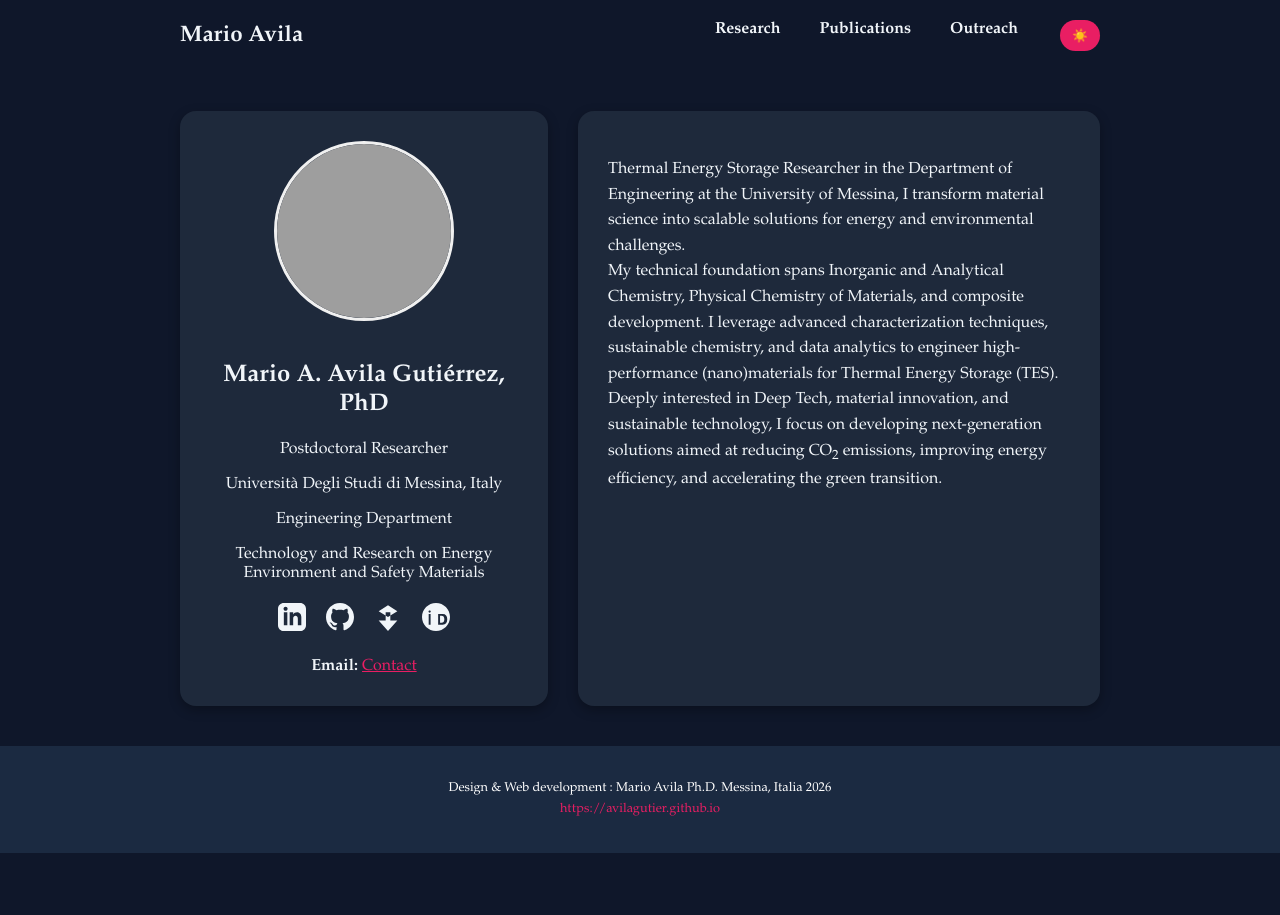
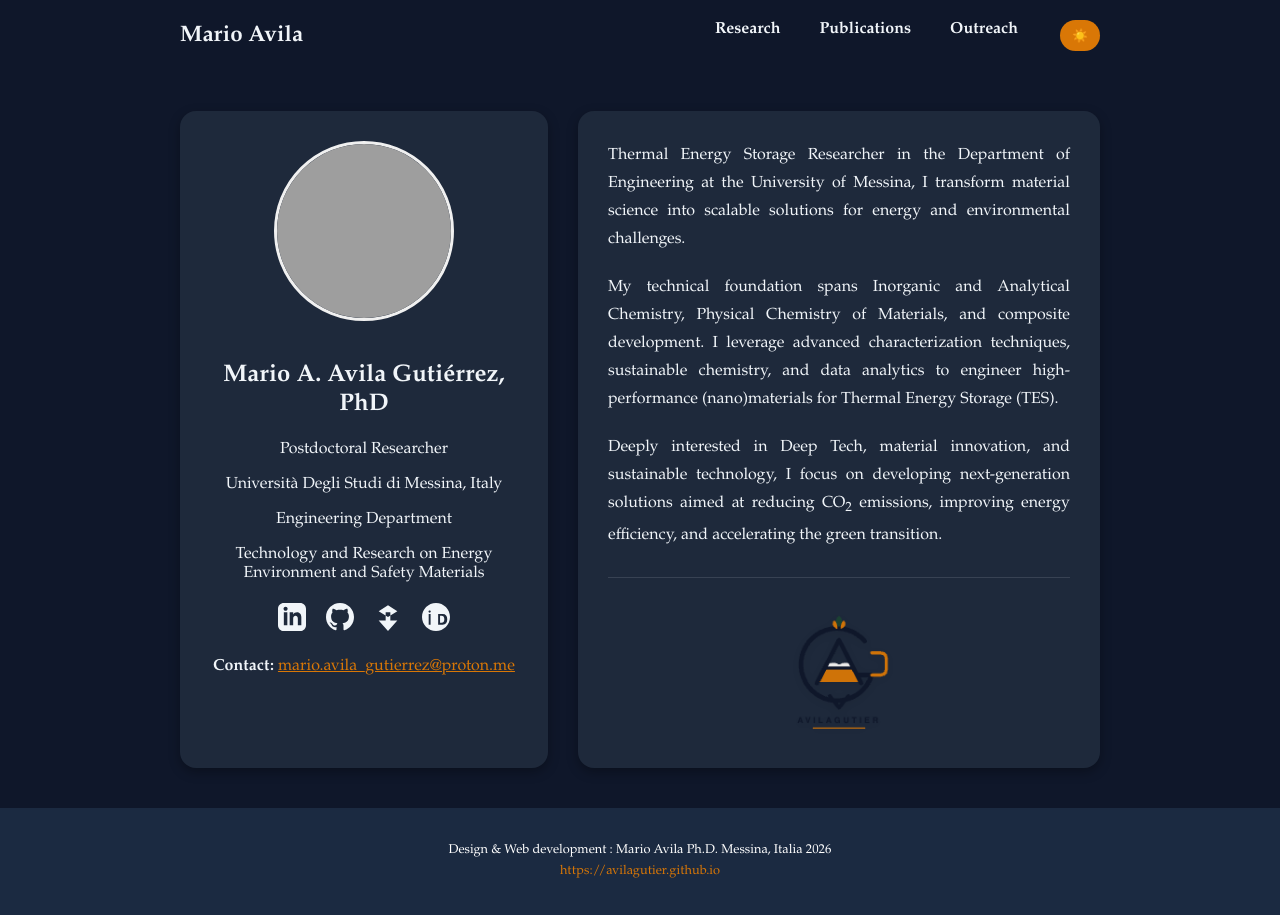
Before and after one commit to avilagutier/avilagutier.github.io, a plain HTML site: page index.html in a window 1280 px wide. Both pictures are taken after a click on the button "Switch to dark mode". Before the commit the page ends 853 px from the top, so only its background shows below. Drawn offline with Linux system fonts and the light colour scheme; grey boxes are pictures that could not be loaded.

Commit message:
feat: justificar texto de presentacion, agregar logo Avilagutier y armonizar paleta ambar

```diff
--- a/index.html
+++ b/index.html
@@ -1,5 +1,6 @@
 <!DOCTYPE html>
 <html lang="en">
+
 <head>
   <meta charset="UTF-8">
   <meta name="viewport" content="width=device-width, initial-scale=1.0">
@@ -13,6 +14,7 @@
   </script>
   <title>Mario Avila | Home</title>
 </head>
+
 <body>
   <div class="page-wrapper">
     <header class="navbar">
@@ -39,42 +41,62 @@
           <p>Engineering Department</p>
           <p>Technology and Research on Energy Environment and Safety Materials</p>
 
-         <div class="cover-social">
+          <div class="cover-social">
             <a href="https://www.linkedin.com/in/avilagutierrez-marioalberto/" target="_blank" title="LinkedIn">
-              <svg viewBox="0 0 24 24" fill="currentColor"><path d="M19 0h-14c-2.761 0-5 2.239-5 5v14c0 2.761 2.239 5 5 5h14c2.762 0 5-2.239 5-5v-14c0-2.761-2.238-5-5-5zm-11 19h-3v-11h3v11zm-1.5-12.268c-.966 0-1.75-.79-1.75-1.764s.784-1.764 1.75-1.764 1.75.79 1.75 1.764-.783 1.764-1.75 1.764zm13.5 12.268h-3v-5.604c0-3.368-4-3.113-4 0v5.604h-3v-11h3v1.765c1.396-2.586 7-2.777 7 2.476v6.759z"/></svg>
+              <svg viewBox="0 0 24 24" fill="currentColor">
+                <path
+                  d="M19 0h-14c-2.761 0-5 2.239-5 5v14c0 2.761 2.239 5 5 5h14c2.762 0 5-2.239 5-5v-14c0-2.761-2.238-5-5-5zm-11 19h-3v-11h3v11zm-1.5-12.268c-.966 0-1.75-.79-1.75-1.764s.784-1.764 1.75-1.764 1.75.79 1.75 1.764-.783 1.764-1.75 1.764zm13.5 12.268h-3v-5.604c0-3.368-4-3.113-4 0v5.604h-3v-11h3v1.765c1.396-2.586 7-2.777 7 2.476v6.759z" />
+              </svg>
             </a>
 
             <a href="https://github.com/avilagutier" target="_blank" title="GitHub">
-              <svg viewBox="0 0 24 24" fill="currentColor"><path d="M12 0c-6.626 0-12 5.373-12 12 0 5.302 3.438 9.8 8.207 11.387.599.111.793-.261.793-.577v-2.234c-3.338.726-4.033-1.416-4.033-1.416-.546-1.387-1.333-1.756-1.333-1.756-1.089-.745.083-.729.083-.729 1.205.084 1.839 1.237 1.839 1.237 1.07 1.834 2.807 1.304 3.492.997.107-.775.418-1.305.762-1.604-2.665-.305-5.467-1.334-5.467-5.931 0-1.311.469-2.381 1.236-3.221-.124-.303-.535-1.524.117-3.176 0 0 1.008-.322 3.301 1.23.957-.266 1.983-.399 3.003-.404 1.02.005 2.047.138 3.006.404 2.291-1.552 3.297-1.23 3.297-1.23.653 1.653.242 2.874.118 3.176.77.84 1.235 1.911 1.235 3.221 0 4.609-2.807 5.624-5.479 5.921.43.372.823 1.102.823 2.222v3.293c0 .319.192.694.801.576 4.765-1.589 8.199-6.086 8.199-11.386 0-6.627-5.373-12-12-12z"/></svg>
+              <svg viewBox="0 0 24 24" fill="currentColor">
+                <path
+                  d="M12 0c-6.626 0-12 5.373-12 12 0 5.302 3.438 9.8 8.207 11.387.599.111.793-.261.793-.577v-2.234c-3.338.726-4.033-1.416-4.033-1.416-.546-1.387-1.333-1.756-1.333-1.756-1.089-.745.083-.729.083-.729 1.205.084 1.839 1.237 1.839 1.237 1.07 1.834 2.807 1.304 3.492.997.107-.775.418-1.305.762-1.604-2.665-.305-5.467-1.334-5.467-5.931 0-1.311.469-2.381 1.236-3.221-.124-.303-.535-1.524.117-3.176 0 0 1.008-.322 3.301 1.23.957-.266 1.983-.399 3.003-.404 1.02.005 2.047.138 3.006.404 2.291-1.552 3.297-1.23 3.297-1.23.653 1.653.242 2.874.118 3.176.77.84 1.235 1.911 1.235 3.221 0 4.609-2.807 5.624-5.479 5.921.43.372.823 1.102.823 2.222v3.293c0 .319.192.694.801.576 4.765-1.589 8.199-6.086 8.199-11.386 0-6.627-5.373-12-12-12z" />
+              </svg>
             </a>
 
-            <a href="https://scholar.google.com/citations?user=Bj6CO1QAAAAJ&hl=en&authuser=1" target="_blank" title="Google Scholar">
-              <svg viewBox="0 0 24 24" fill="currentColor"><path d="M12 24l-8-9h6v-7h4v7h6l-8 9zm8-17l-8-5-8 5 8 5 8-5z"/></svg>
+            <a href="https://scholar.google.com/citations?user=Bj6CO1QAAAAJ&hl=en&authuser=1" target="_blank"
+              title="Google Scholar">
+              <svg viewBox="0 0 24 24" fill="currentColor">
+                <path d="M12 24l-8-9h6v-7h4v7h6l-8 9zm8-17l-8-5-8 5 8 5 8-5z" />
+              </svg>
             </a>
 
             <a href="https://orcid.org/0000-0002-9972-3721" target="_blank" title="ORCID">
-              <svg viewBox="0 0 24 24" fill="currentColor"><path d="M12 0c-6.627 0-12 5.373-12 12s5.373 12 12 12 12-5.373 12-12-5.373-12-12-12zm-4.633 18.618h-1.637v-9.236h1.637v9.236zm-.818-10.273c-.538 0-.973-.435-.973-.973s.435-.973.973-.973.973.435.973.973-.435.973-.973.973zm11.236 10.273h-3.955v-9.236h3.955c2.518 0 3.864 1.636 3.864 4.618 0 2.945-1.345 4.618-3.864 4.618zm-1.091-7.6h-1.227v5.964h1.227c1.555 0 2.455-.836 2.455-2.982 0-2.145-.9-2.982-2.455-2.982z"/></svg>
+              <svg viewBox="0 0 24 24" fill="currentColor">
+                <path
+                  d="M12 0c-6.627 0-12 5.373-12 12s5.373 12 12 12 12-5.373 12-12-5.373-12-12-12zm-4.633 18.618h-1.637v-9.236h1.637v9.236zm-.818-10.273c-.538 0-.973-.435-.973-.973s.435-.973.973-.973.973.435.973.973-.435.973-.973.973zm11.236 10.273h-3.955v-9.236h3.955c2.518 0 3.864 1.636 3.864 4.618 0 2.945-1.345 4.618-3.864 4.618zm-1.091-7.6h-1.227v5.964h1.227c1.555 0 2.455-.836 2.455-2.982 0-2.145-.9-2.982-2.455-2.982z" />
+              </svg>
             </a>
           </div>
 
           <div class="cover-email">
-            <strong>Email:</strong>
-            <a href="mailto:mario.avila-gutierrez@fulbrightmail.org">Contact</a>
+            <strong>Contact:</strong>
+            <a href="mailto:mario.avila-gutierrez@fulbrightmail.org">mario.avila_gutierrez@proton.me</a>
           </div>
         </div>
 
         <div class="cover-right">
           <div class="cover-presentation">
             <p>
-              Thermal Energy Storage Researcher in the Department of Engineering at the University of Messina, I transform material science into scalable solutions for energy and
-              environmental challenges.
-              <br>
-              My technical foundation spans Inorganic and Analytical Chemistry, Physical Chemistry of Materials, and composite development. I leverage advanced characterization techniques, sustainable chemistry, and data analytics to engineer high-performance (nano)materials for Thermal Energy Storage (TES).
-              <br>
-              Deeply interested in Deep Tech, material innovation, and sustainable technology, I focus on developing next-generation solutions aimed at reducing CO<sub>2</sub> emissions, improving energy efficiency,
-              and accelerating the green transition.
-              <br>
+              Thermal Energy Storage Researcher in the Department of Engineering at the University of Messina, I
+              transform material science into scalable solutions for energy and environmental challenges.
             </p>
+            <p>
+              My technical foundation spans Inorganic and Analytical Chemistry, Physical Chemistry of Materials, and
+              composite development. I leverage advanced characterization techniques, sustainable chemistry, and data
+              analytics to engineer high-performance (nano)materials for Thermal Energy Storage (TES).
+            </p>
+            <p>
+              Deeply interested in Deep Tech, material innovation, and sustainable technology, I focus on developing
+              next-generation solutions aimed at reducing CO<sub>2</sub> emissions, improving energy efficiency, and
+              accelerating the green transition.
+            </p>
+          </div>
+
+          <div class="cover-brand-seal">
+            <img src="doc/logo_avilagutier.png" alt="Avilagutier Logo" class="brand-seal-img">
           </div>
         </div>
 
@@ -86,6 +108,7 @@
       <p class="agrad">https://avilagutier.github.io</p>
     </footer>
   </div>
-<script src="script_avilagutier.js"></script>
+  <script src="script_avilagutier.js"></script>
 </body>
+
 </html>
--- a/style_avilagutier.css
+++ b/style_avilagutier.css
@@ -59,7 +59,7 @@ body {
 }
 
 .nav-links a:hover {
-  background-color: #E91E63;
+  background-color: #D97706;
   color: white;
 }
 
@@ -95,7 +95,7 @@ html.dark-theme .project-card,
 html.dark-theme .pub-item {
   background-color: #1e293b;
   color: #f1f5f9;
-    box-shadow: 0 4px 12px rgba(0,0,0,0.3);
+  box-shadow: 0 4px 12px rgba(0, 0, 0, 0.3);
 }
 
 html.dark-theme .nav-brand .nombre a,
@@ -116,7 +116,7 @@ html.dark-theme .nav-links a {
 }
 
 html.dark-theme #dark-mode-toggle {
-    background: #E91E63;
+  background: #D97706;
 }
 
 /* --- SECCIÓN PRINCIPAL (COVER) --- */
@@ -126,11 +126,12 @@ html.dark-theme #dark-mode-toggle {
   padding: 40px 0;
 }
 
-.cover-left, .cover-right {
+.cover-left,
+.cover-right {
   background: white;
   padding: 30px;
   border-radius: 16px;
-  box-shadow: 0 4px 12px rgba(0,0,0,0.05);
+  box-shadow: 0 4px 12px rgba(0, 0, 0, 0.05);
 }
 
 .cover-left {
@@ -141,7 +142,8 @@ html.dark-theme #dark-mode-toggle {
 .cover-right {
   flex: 1.5;
   line-height: 1.6;
-  text-align: left; /* Antes decía justify */
+  text-align: left;
+  /* Antes decía justify */
 }
 
 .profile-img {
@@ -157,24 +159,29 @@ html.dark-theme #dark-mode-toggle {
 .cover-social {
   display: flex;
   justify-content: center;
-  gap: 20px; /* Espacio entre logos */
+  gap: 20px;
+  /* Espacio entre logos */
   margin: 20px 0;
 }
 
 .cover-social a {
-  color: #154360; /* Color azul institucional */
+  color: #154360;
+  /* Color azul institucional */
   transition: transform 0.3s ease, color 0.3s ease;
 }
 
 .cover-social svg {
-  width: 28px; /* Tamaño del icono */
+  width: 28px;
+  /* Tamaño del icono */
   height: 28px;
 }
 
 /* Efecto al pasar el mouse */
 .cover-social a:hover {
-  color: #E91E63; /* Cambia al color rosa/acento */
-  transform: scale(1.2); /* Se agranda un poco */
+  color: #D97706;
+  /* Cambia al color rosa/acento */
+  transform: scale(1.2);
+  /* Se agranda un poco */
 }
 
 /* En modo oscuro, los iconos deben ser claros */
@@ -205,7 +212,7 @@ html.dark-theme .institution {
 html.dark-theme .doi-link,
 html.dark-theme .project-link-inline,
 html.dark-theme .cover-email a {
-  color: #E91E63;
+  color: #D97706;
 }
 
 html.dark-theme .doi-link:hover,
@@ -219,7 +226,7 @@ html.dark-theme .project-card {
 
 html.dark-theme .current-project {
   background-color: #1e293b;
-  border-left-color: #E91E63;
+  border-left-color: #D97706;
 }
 
 html.dark-theme .pub-journal {
@@ -242,8 +249,9 @@ html.dark-theme .presentations-list li {
   margin: 40px auto;
   color: #154360;
   font-size: 2em;
-  border-bottom: 2px solid #E91E63;
-  display: block; /* Cambiado a block para mejor centrado */
+  border-bottom: 2px solid #D97706;
+  display: block;
+  /* Cambiado a block para mejor centrado */
   width: fit-content;
   padding-bottom: 10px;
 }
@@ -259,7 +267,7 @@ html.dark-theme .presentations-list li {
   background: white;
   padding: 25px;
   border-radius: 12px;
-  box-shadow: 0 4px 15px rgba(0,0,0,0.05);
+  box-shadow: 0 4px 15px rgba(0, 0, 0, 0.05);
   border-left: 5px solid #154360;
   transition: transform 0.3s, box-shadow 0.3s;
   display: flex;
@@ -268,15 +276,15 @@ html.dark-theme .presentations-list li {
 
 .project-card:hover {
   transform: translateY(-5px);
-  box-shadow: 0 8px 25px rgba(0,0,0,0.1);
-  border-left-color: #E91E63;
+  box-shadow: 0 8px 25px rgba(0, 0, 0, 0.1);
+  border-left-color: #D97706;
 }
 
 .card-tag {
   font-size: 0.75em;
   text-transform: uppercase;
   font-weight: bold;
-  color: #E91E63;
+  color: #D97706;
   margin-bottom: 10px;
 }
 
@@ -319,7 +327,8 @@ html.dark-theme .presentations-list li {
 
 /* Resaltado para el proyecto actual */
 .current-project {
-  border-left: 5px solid #E91E63; /* Color de acento para destacar lo actual */
+  border-left: 5px solid #D97706;
+  /* Color de acento para destacar lo actual */
   background-color: #fff;
 }
 
@@ -337,7 +346,7 @@ html.dark-theme .presentations-list li {
 }
 
 .project-link-inline:hover {
-  color: #E91E63;
+  color: #D97706;
 }
 
 .project-link-inline svg {
@@ -351,7 +360,7 @@ html.dark-theme .presentations-list li {
 
 .sub-title {
   color: #154360;
-  border-left: 4px solid #E91E63;
+  border-left: 4px solid #D97706;
   padding-left: 15px;
   margin-bottom: 20px;
   font-size: 1.5em;
@@ -362,7 +371,7 @@ html.dark-theme .presentations-list li {
   padding: 20px;
   border-radius: 8px;
   margin-bottom: 15px;
-  box-shadow: 0 2px 8px rgba(0,0,0,0.05);
+  box-shadow: 0 2px 8px rgba(0, 0, 0, 0.05);
   transition: transform 0.2s;
 }
 
@@ -373,7 +382,7 @@ html.dark-theme .presentations-list li {
 .pub-journal {
   display: inline-block;
   background: #f0f4f8;
-  color: #E91E63;
+  color: #D97706;
   padding: 2px 10px;
   border-radius: 4px;
   font-size: 0.8em;
@@ -394,11 +403,11 @@ html.dark-theme .presentations-list li {
   color: #154360;
   text-decoration: none;
   font-weight: bold;
-  border-bottom: 1px solid #E91E63;
+  border-bottom: 1px solid #D97706;
 }
 
 .doi-link:hover {
-  color: #E91E63;
+  color: #D97706;
 }
 
 /* Diseño en dos columnas para Books y Thesis */
@@ -423,12 +432,13 @@ html.dark-theme .presentations-list li {
 
 .presentations-list li::before {
   content: "•";
-  color: #E91E63;
+  color: #D97706;
   font-size: 1.5em;
   position: absolute;
   left: 0;
   top: 5px;
 }
+
 /* --- Contenedores de Skills --- */
 .skills-intro {
   font-size: 0.9em;
@@ -451,15 +461,15 @@ html.dark-theme .presentations-list li {
   border-radius: 20px;
   font-size: 0.85em;
   font-weight: bold;
-  box-shadow: 0 2px 6px rgba(0,0,0,0.05);
+  box-shadow: 0 2px 6px rgba(0, 0, 0, 0.05);
   border: 1px solid #ddd;
   transition: all 0.3s ease;
 }
 
 .skill-tag:hover {
-  background: #E91E63;
+  background: #D97706;
   color: white;
-  border-color: #E91E63;
+  border-color: #D97706;
   transform: translateY(-2px);
 }
 
@@ -480,11 +490,18 @@ footer {
   padding: 30px 20px;
   background: #1b2a41;
   color: white;
-  margin-top: auto; /* Empuja el footer al fondo */
+  margin-top: auto;
+  /* Empuja el footer al fondo */
 }
 
-footer p { margin: 5px 0; font-size: 0.8em; }
-.agrad { color: #E91E63; }
+footer p {
+  margin: 5px 0;
+  font-size: 0.8em;
+}
+
+.agrad {
+  color: #D97706;
+}
 
 /* --- RESPONSIVE (TODO EN UN SOLO LUGAR) --- */
 @media (max-width: 700px) {
@@ -498,7 +515,8 @@ footer p { margin: 5px 0; font-size: 0.8em; }
     flex-direction: column;
   }
 
-  .cover-left, .cover-right {
+  .cover-left,
+  .cover-right {
     width: 100%;
   }
 
@@ -508,6 +526,46 @@ footer p { margin: 5px 0; font-size: 0.8em; }
   }
 
   .projects-grid {
-    grid-template-columns: 1fr; /* Una sola columna en móvil */
+    grid-template-columns: 1fr;
+    /* Una sola columna en móvil */
   }
 }
+
+/* --- ESTILOS MEJORADOS DE PRESENTACIÓN & LOGO --- */
+.cover-presentation p {
+  text-align: justify;
+  text-justify: inter-word;
+  line-height: 1.75;
+  margin-top: 0;
+  margin-bottom: 1.25rem;
+}
+
+.cover-presentation p:last-child {
+  margin-bottom: 0;
+}
+
+.cover-brand-seal {
+  display: flex;
+  justify-content: center;
+  align-items: center;
+  margin-top: 1.75rem;
+  padding-top: 1.25rem;
+  border-top: 1px solid rgba(21, 67, 96, 0.12);
+}
+
+html.dark-theme .cover-brand-seal {
+  border-top-color: rgba(241, 245, 249, 0.12);
+}
+
+.brand-seal-img {
+  width: 140px;
+  height: auto;
+  opacity: 0.95;
+  transition: transform 0.3s ease, opacity 0.3s ease;
+  filter: drop-shadow(0 2px 4px rgba(0, 0, 0, 0.08));
+}
+
+.brand-seal-img:hover {
+  transform: scale(1.06);
+  opacity: 1;
+}
```
Also changed, not shown: doc/logo_avilagutier.png (added). Lines whose indentation alone changed are shown as unchanged.
